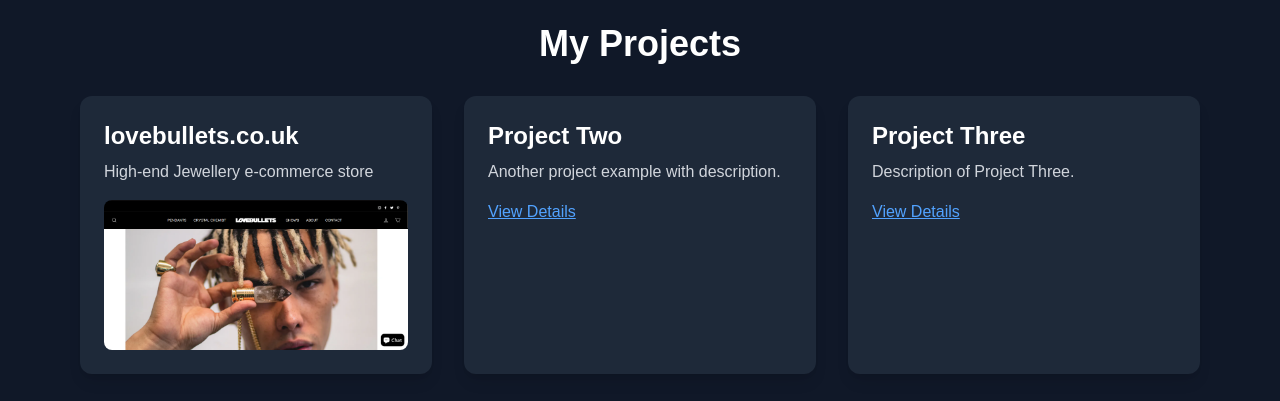
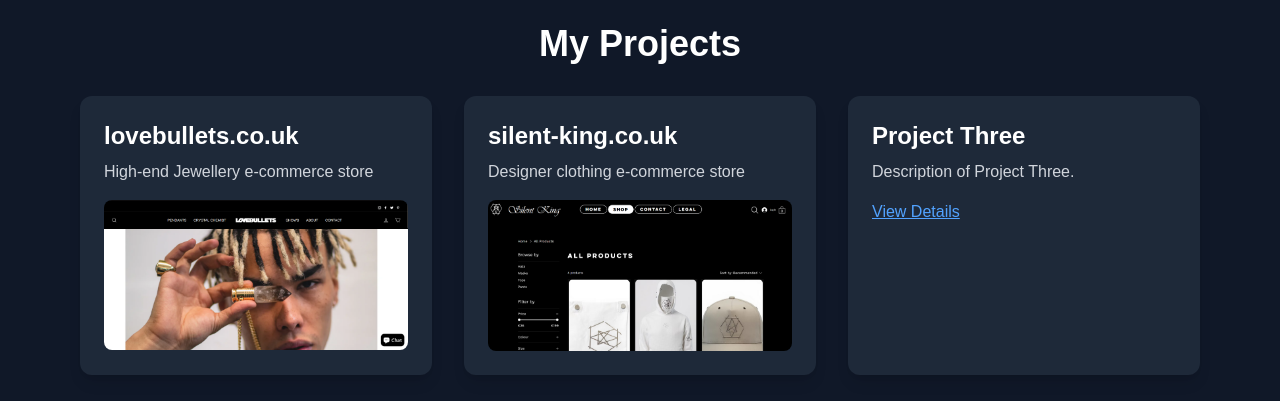
Before and after one commit to cutty92/my-portfolio, a Next.js app: page / in a window 1280 px wide. Shown: the part 840-1241 px from the top of the page. Built offline with nearby package versions, Linux system fonts and the light colour scheme.

Commit message:
silentking

```diff
--- a/app/page.tsx
+++ b/app/page.tsx
@@ -70,15 +70,15 @@ export default function Home() {
             viewport={{ once: true }}
             transition={{ duration: 0.8, delay: 0.2 }}
           >
-            <h3 className="text-2xl font-semibold mb-2">Project Two</h3>
+            <h3 className="text-2xl font-semibold mb-2">silent-king.co.uk</h3>
             <p className="text-gray-300 mb-4">
-              Another project example with description.
+              Designer clothing e-commerce store
             </p>
             <a
-              href="/projects/project-two"
+              href="https://silent-king.co.uk"
               className="text-blue-400 underline"
             >
-              View Details
+            <img src="/images/silent-king.png" alt="silent king screenshot" className="rounded-lg" />
             </a>
           </motion.div>
 
```
Also changed, not shown: public/images/silent-king.png (added).
